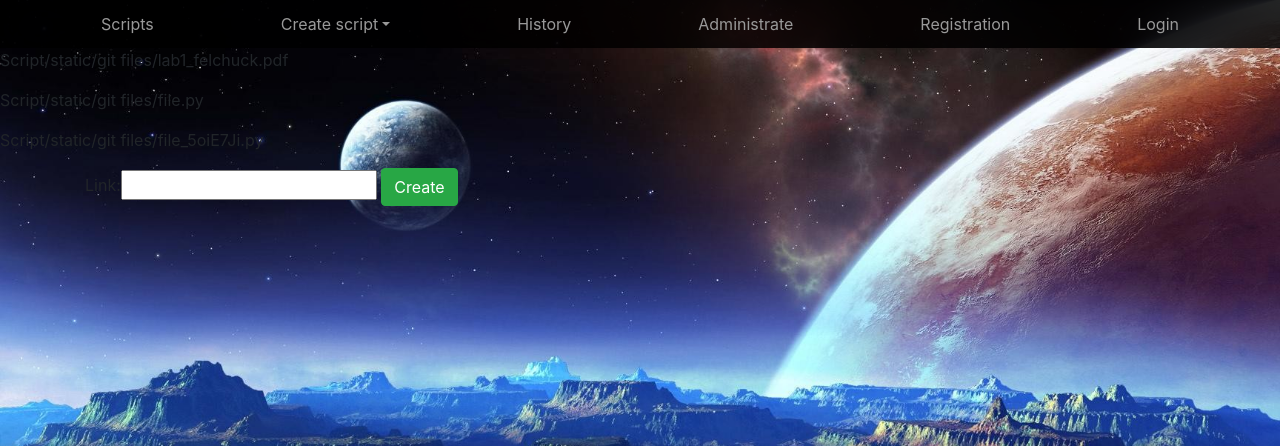
After one commit to MaksimFelchuck/Script_Creator, a Django app: page /gitCreate/ in a window 1280 px wide. The commit adds this page. Shown: the top 446 px of the page. Run offline with Django 3.2, Linux system fonts and the light colour scheme; data comes from the database, SQL or seed files in the repository; both versions use the stored data as it was after the commit; some libraries are stand-ins or nearby versions.

Commit message:
check box shell/py run shell + dropdown git(недоделано)

```diff
--- a/Script/admin.py
+++ b/Script/admin.py
@@ -4,3 +4,4 @@
 # Register your models here.
 admin.site.register(script)
 admin.site.register(History)
+admin.site.register(Script_from_github)
--- a/Script/forms.py
+++ b/Script/forms.py
@@ -6,3 +6,9 @@
     class Meta:
         model = script
         exclude = ['creator', 'create_date']
+
+
+class Script_from_git_Form(forms.ModelForm):
+    class Meta:
+        model = Script_from_github
+        exclude = ['zip_file']
--- a/Script/models.py
+++ b/Script/models.py
@@ -12,6 +12,7 @@
     script_name = models.CharField(max_length=40, unique=True, db_index=True, primary_key=True)
     script = models.TextField()
     create_date = models.DateField(default=str(datetime.datetime.now())[:10])
+    script_format = models.CharField(max_length=20, default=None)
 
     def __str__(self):
         return self.script_name
@@ -25,3 +26,11 @@
 
     def __str__(self):
         return str(self.host_script)
+
+
+class Script_from_github(models.Model):
+    link = models.CharField(max_length=100)
+    zip_file = models.FileField(upload_to='Script/static/git files')
+
+    def __str__(self):
+        return self.link
--- a/Script/static/style.css
+++ b/Script/static/style.css
@@ -1,3 +1,6 @@
+body{
+    margin: 0;
+}
 .title{
     color: #333333;
     text-align: center;
@@ -14,6 +17,13 @@
   color: #999;
   transition: ease-in-out color .15s;
 }
+.dropdown_script{
+    background-color:  rgba(0, 0, 0, .85);
+}
+.dropdown_script a:hover{
+      background-color: rgba(0, 0, 0, .85);
+    text-decoration: none;
+}
 .site-header a:hover {
   color: #fff;
   text-decoration: none;
@@ -23,6 +33,7 @@
     width: 100%;
     background: url('back.jpg')  no-repeat;;;
     background-size: cover;
+    background-attachment: fixed;
 }
 .form_line {
     background-color: rgba(0, 0, 0, .85);
--- a/Script/templates/History.html
+++ b/Script/templates/History.html
@@ -4,9 +4,9 @@
 
 
 <div class="container text-center" style="margin-top: 20px;">
-     <div class="list-group col-lg-8 list_line">
+     <div class="list-group col-lg-10 list_line">
             {% for li in history %}
-          <li  class="list-group-item list-group-item-action  align-items-start">
+          <li  class="list-group-item   align-items-start">
             <div class="d-flex w-100 justify-content-between">
 
                     <h5 class="mb-1">{{ li.host_script }}</h5>
--- /dev/null
+++ b/Script/templates/git.html
@@ -0,0 +1,16 @@
+{% extends 'home.html' %}
+
+
+{% block content %}
+    {% for i in files %}
+        <p>{{ i.zip_file }}</p>
+    {% endfor %}
+    <div class="container">
+        <form action="" method="post">
+            {% csrf_token %}
+            {{ form }}
+            <button type="submit" class="btn btn-success" >Create</button>
+
+        </form>
+    </div>
+{% endblock %}
--- a/Script/templates/nav.html
+++ b/Script/templates/nav.html
@@ -3,11 +3,18 @@
       <div class="container d-flex flex-column flex-md-row justify-content-between">
 
 
-            <a class="nav-link" href='/scripts'>Scripts<span class="sr-only">(current)</span></a>
+            <a class="nav-link" href='/scripts'>Scripts</a>
 
 
-            <a class="nav-link" href="/script">Create script</a>
+            <a class="nav-link dropdown-toggle " data-toggle="dropdown" href="#" role="button" aria-haspopup="true" aria-expanded="false">Create script</a>
+                <div class="dropdown-menu dropdown_script">
+                  <a class="dropdown-item" href="/script">Create new script</a>
+                  <a class="dropdown-item" href="/gitCreate">Clone from github</a>
+
+                </div>
             <a class="nav-link" href="/history">History</a>
+
+
 
 
 
--- a/Script/views.py
+++ b/Script/views.py
@@ -2,9 +2,9 @@
 
 from django.contrib.auth import authenticate
 from django.contrib.auth.decorators import login_required
+from django.core.files import File
 from django.http import HttpResponse
 from django.shortcuts import render, redirect
-
 
 from .forms import *
 from .models import *
@@ -85,24 +85,61 @@
 def Run_script(request, script_id):
     if request.method == 'GET':
         user = script(script_name=script_id)
-        file_create = open('Script/static/scripts/' + script_id, 'w')
-        file_create.close()
-        with open('Script/static/scripts/' + script_id, 'r+') as file:
-            text = script.objects.get(script_name=script_id)
-            text = text.script
-            file.write(str(text))
-            file.close()
+        run_script = script.objects.get(script_name=script_id)
 
-        process = subprocess.Popen("python Script/static/scripts/"+script_id, stdout=subprocess.PIPE)
-        data = process.communicate()
-        history = History(host_script=user, active_user=request.user, code=str(data[0]), run_time=str(datetime.datetime.now())[:19])
-        history.save()
+        if run_script.script_format == '.py':
+            file_create = open('Script/static/scripts/' + script_id + '.py', 'w')
+            file_create.close()
+            with open('Script/static/scripts/' + script_id + '.py', 'r+') as file:
+                text = run_script.script
+                file.write(str(text))
+                file.close()
+                process = subprocess.Popen("python Script/static/scripts/" + script_id + '.py', stdout=subprocess.PIPE)
+                data = process.communicate()
+                data = data[0].decode("utf-8")
 
+                history = History(host_script=user, active_user=request.user, code=str(data),
+                                  run_time=str(datetime.datetime.now())[:19])
+                history.save()
+        elif run_script.script_format == 'shell':
+
+            process = subprocess.Popen(script_id, stdout=subprocess.PIPE)
+            data = process.communicate()
+            data = data[0].decode("utf-8")
+            history = History(host_script=user, active_user=request.user, code=str(data),
+                              run_time=str(datetime.datetime.now())[:19])
+            history.save()
+
+            subprocess.call('git clone https://github.com/MaksimFelchuck/Trening.git')
         return redirect('/scripts/')
 
+
+@login_required
 def Show_history(request):
     history = History.objects.all()
     context = {
         "history": history
     }
     return render(request, 'History.html', context)
+
+
+def git_clone(request):
+
+    form = Script_from_git_Form(request.POST or None)
+    files = Script_from_github.objects.all()
+    context = {
+        'form': form,
+        'files': files
+    }
+
+    if request.method == 'POST' and form.is_valid():
+        git = form.save(commit=False)
+        file_create = open('file.py', 'w')
+        file_create.close()
+        file = open('file.py', 'rb')
+        django_file = File(file)
+
+        git.zip_file.save('file.py', django_file, save=True)
+        return redirect('/scripts/')
+
+    return render(request, 'git.html', context)
--- a/Script_Creator/urls.py
+++ b/Script_Creator/urls.py
@@ -22,6 +22,7 @@
     path('', Home, name='Home'),
     path('registration/', RegisterFormView.as_view(), name='registration'),
     path('script/', Script, name='Script'),
+    path('gitCreate/', git_clone, name='git'),
     path('scripts/', Scripts, name='Scripts'),
     path('history/', Show_history, name='Show_history'),
     path('scripts/run/<str:script_id>', Run_script, name='Run_script'),
```
Also changed, not shown: Script/templates/Scripts.html (+5 -11 lines), Script/templates/form.html (+12 -8 lines), Script/migrations/0017_auto_20181113_0300.py (added), Script/migrations/0018_auto_20181115_1818.py (added), Script/migrations/0019_script_from_github.py (added), Script/migrations/0020_auto_20181115_2115.py (added), db.sqlite3.
